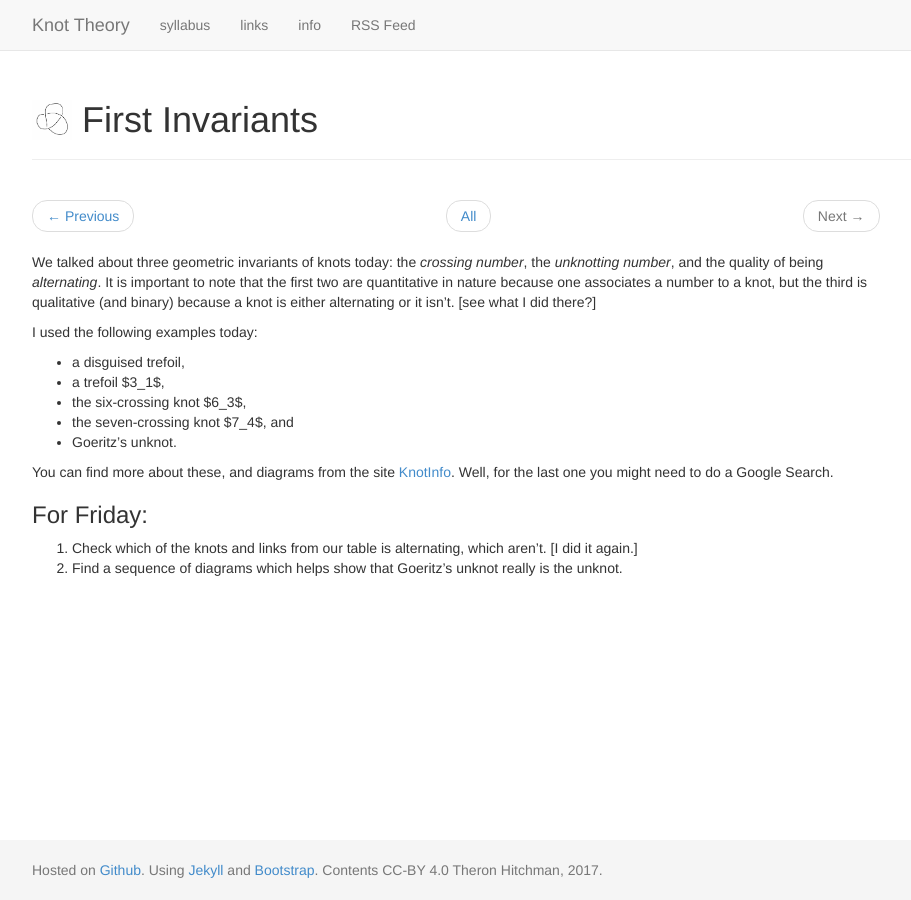
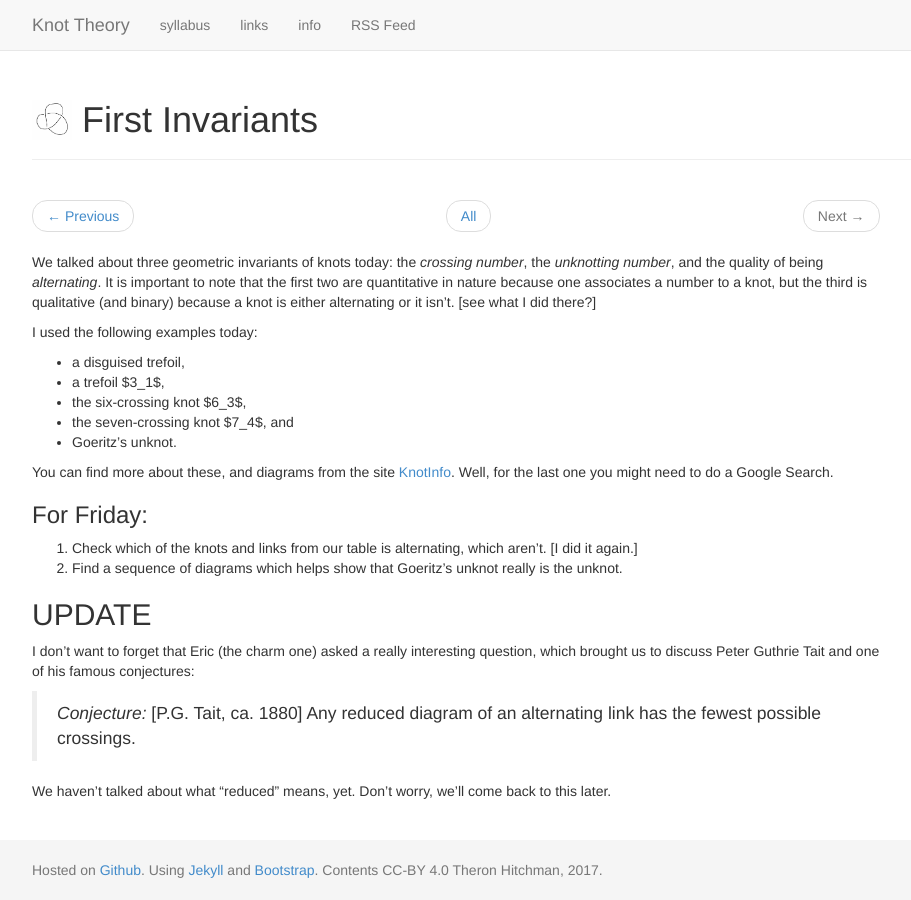
Before and after one commit to theronhitchman/knot-theory, a Jekyll site: the page built from _posts/2017-01-11-first-invariants.md, in a window 1280 px wide. Shown: the whole page, without its empty margins (38-949 px from the left). Built offline with Jekyll 4.4.1, drawn with Linux system fonts in a browser that asks for light colours; nearby versions of some CDN libraries.

Commit message:
update post for 1/11

```diff
--- a/_posts/2017-01-11-first-invariants.md
+++ b/_posts/2017-01-11-first-invariants.md
@@ -28,3 +28,15 @@ need to do a Google Search.
 aren't. [I did it again.]
 2. Find a sequence of diagrams which helps show that Goeritz's unknot really is
 the unknot.
+
+## UPDATE
+
+I don't want to forget that Eric (the charm one) asked a really interesting
+question, which brought us to discuss Peter Guthrie Tait and one of his famous
+conjectures:
+
+> *Conjecture:* [P.G. Tait, ca. 1880] Any reduced diagram of an alternating
+link has the fewest possible crossings.
+
+We haven't talked about what "reduced" means, yet. Don't worry, we'll come back
+to this later.
```
